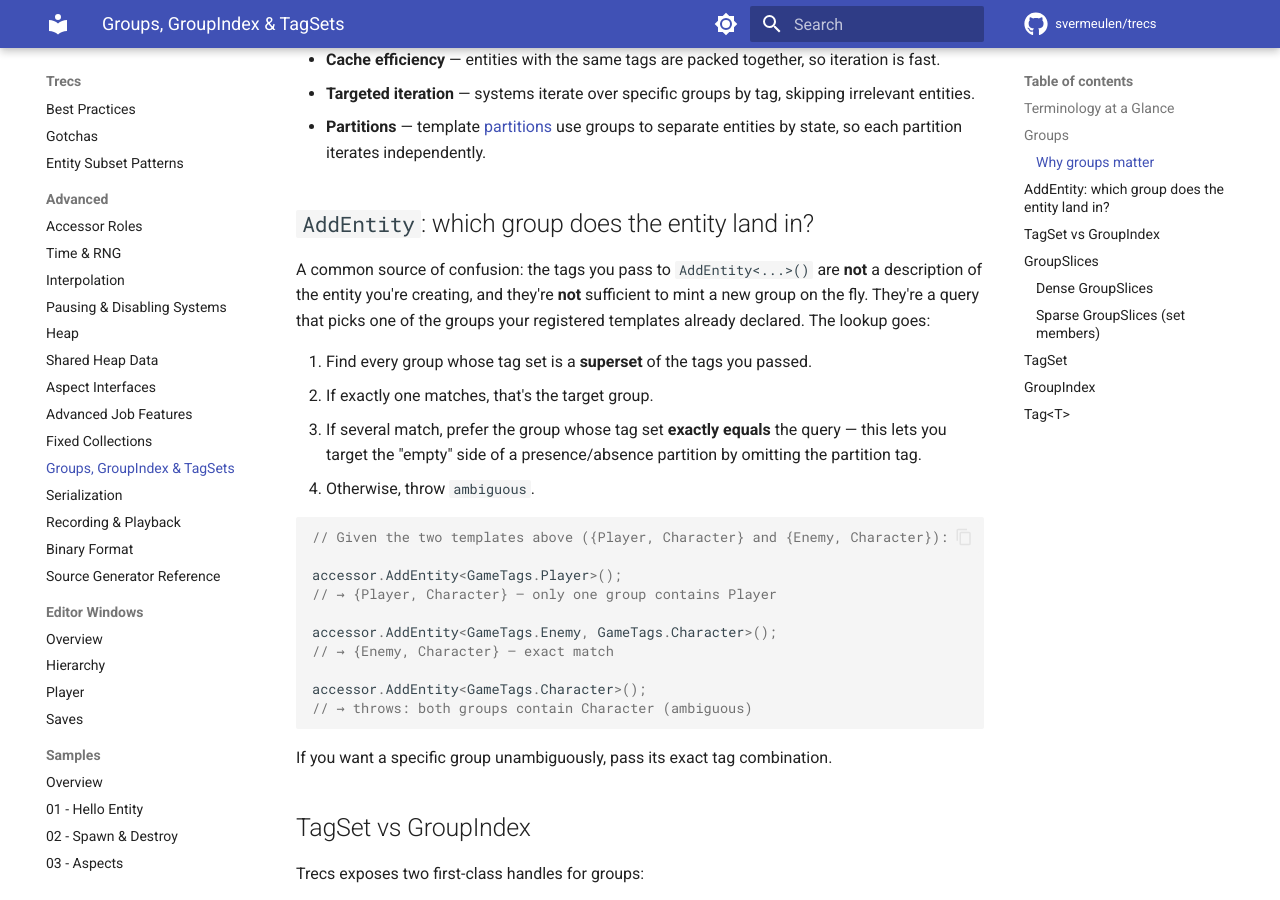
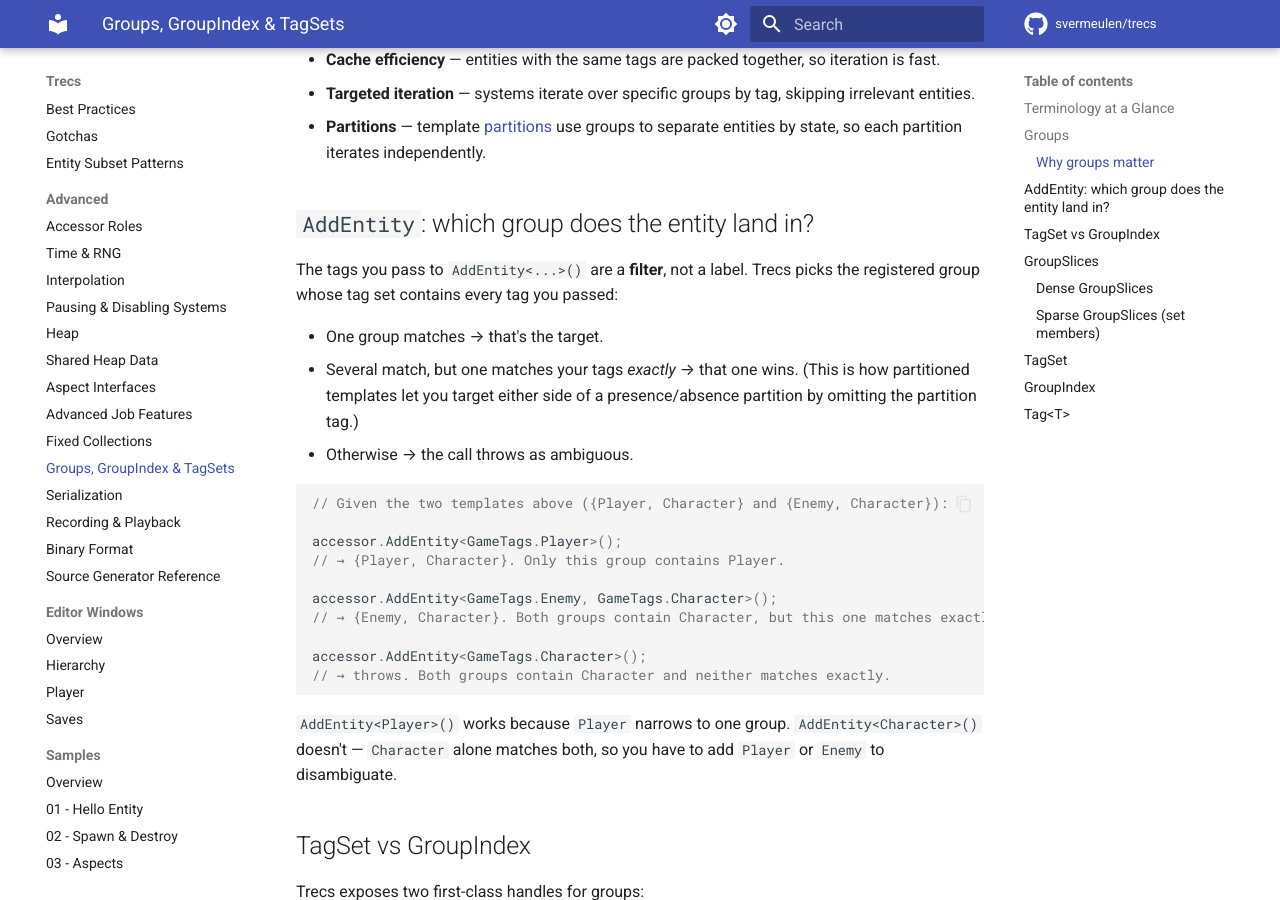
Before and after one commit to svermeulen/trecs, an MkDocs documentation site: the page built from docs/advanced/groups-and-tagsets.md, in a window 1280 px wide and 900 px high, scrolled down 1391 px. Built offline with MkDocs 1.6.1 and Material for MkDocs 9.7.7, drawn with Linux system fonts in a browser that asks for light colours; comment, search, counter and statistics services are not loaded.

Commit message:
Changed groups-and-tagsets.md.

````diff
--- a/docs/advanced/groups-and-tagsets.md
+++ b/docs/advanced/groups-and-tagsets.md
@@ -41,27 +41,26 @@ Groups are the foundation of Trecs' performance model:
 
 ## `AddEntity`: which group does the entity land in?
 
-A common source of confusion: the tags you pass to `AddEntity<...>()` are **not** a description of the entity you're creating, and they're **not** sufficient to mint a new group on the fly. They're a query that picks one of the groups your registered templates already declared. The lookup goes:
+The tags you pass to `AddEntity<...>()` are a **filter**, not a label. Trecs picks the registered group whose tag set contains every tag you passed:
 
-1. Find every group whose tag set is a **superset** of the tags you passed.
-2. If exactly one matches, that's the target group.
-3. If several match, prefer the group whose tag set **exactly equals** the query — this lets you target the "empty" side of a presence/absence partition by omitting the partition tag.
-4. Otherwise, throw `ambiguous`.
+- One group matches → that's the target.
+- Several match, but one matches your tags *exactly* → that one wins. (This is how partitioned templates let you target either side of a presence/absence partition by omitting the partition tag.)
+- Otherwise → the call throws as ambiguous.
 
 ```csharp
 // Given the two templates above ({Player, Character} and {Enemy, Character}):
 
 accessor.AddEntity<GameTags.Player>();
-// → {Player, Character} — only one group contains Player
+// → {Player, Character}. Only this group contains Player.
 
 accessor.AddEntity<GameTags.Enemy, GameTags.Character>();
-// → {Enemy, Character} — exact match
+// → {Enemy, Character}. Both groups contain Character, but this one matches exactly.
 
 accessor.AddEntity<GameTags.Character>();
-// → throws: both groups contain Character (ambiguous)
+// → throws. Both groups contain Character and neither matches exactly.
 ```
 
-If you want a specific group unambiguously, pass its exact tag combination.
+`AddEntity<Player>()` works because `Player` narrows to one group. `AddEntity<Character>()` doesn't — `Character` alone matches both, so you have to add `Player` or `Enemy` to disambiguate.
 
 ## TagSet vs GroupIndex
 
````
